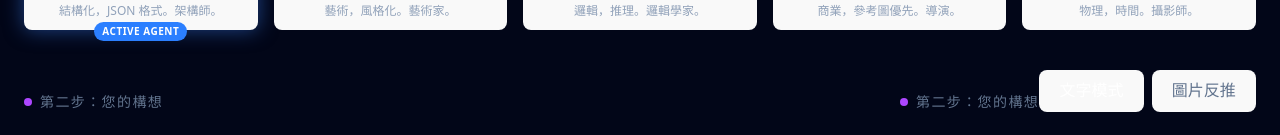
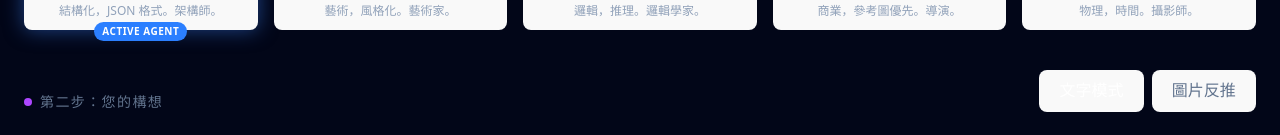
Before and after one commit to domingoyoai/prompt-master, a React (Vite) app: page / in a window 1280 px wide. Shown: the part 273-408 px from the top of the page. Built offline with nearby package versions, Linux system fonts and the light colour scheme.

Commit message:
Fix UI layout issue: remove duplicate Second Step text

```diff
--- a/src/App.jsx
+++ b/src/App.jsx
@@ -512,12 +512,9 @@ const App = () => {
           <div className="w-full space-y-6">
             <div className="flex justify-between items-end">
               <h2 className="text-sm font-bold text-slate-500 uppercase tracking-widest flex items-center gap-2"><span className="w-2 h-2 rounded-full bg-purple-500"></span> 第二步：您的構想</h2>
-              <div className="flex justify-between items-end">
-                <h2 className="text-sm font-bold text-slate-500 uppercase tracking-widest flex items-center gap-2"><span className="w-2 h-2 rounded-full bg-purple-500"></span> 第二步：您的構想</h2>
-                <div className="flex gap-2">
-                  <button onClick={() => { setInputMode('text'); setUploadedImage(null); }} className={`text-xs px-3 py-1 rounded-md ${inputMode === 'text' ? 'bg-slate-700 text-white' : 'text-slate-500 hover:text-white'}`}>文字模式</button>
-                  <button onClick={() => { setInputMode('image'); setUserQuery(''); }} className={`text-xs px-3 py-1 rounded-md ${inputMode === 'image' ? 'bg-slate-700 text-white' : 'text-slate-500 hover:text-white'}`}>圖片反推</button>
-                </div>
+              <div className="flex gap-2">
+                <button onClick={() => { setInputMode('text'); setUploadedImage(null); }} className={`text-xs px-3 py-1 rounded-md ${inputMode === 'text' ? 'bg-slate-700 text-white' : 'text-slate-500 hover:text-white'}`}>文字模式</button>
+                <button onClick={() => { setInputMode('image'); setUserQuery(''); }} className={`text-xs px-3 py-1 rounded-md ${inputMode === 'image' ? 'bg-slate-700 text-white' : 'text-slate-500 hover:text-white'}`}>圖片反推</button>
               </div>
             </div>
 
```
